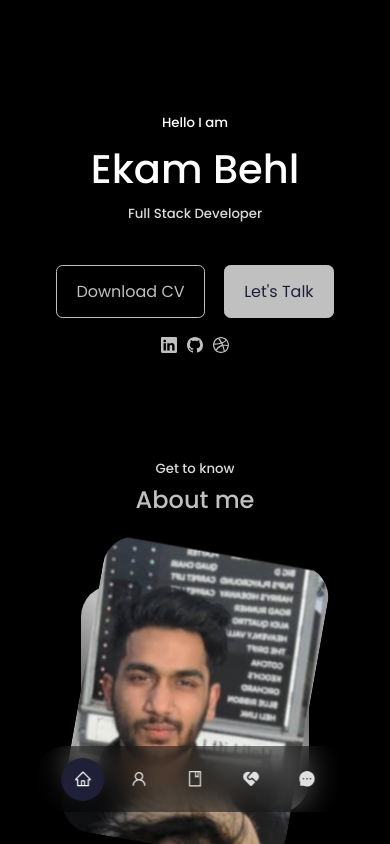
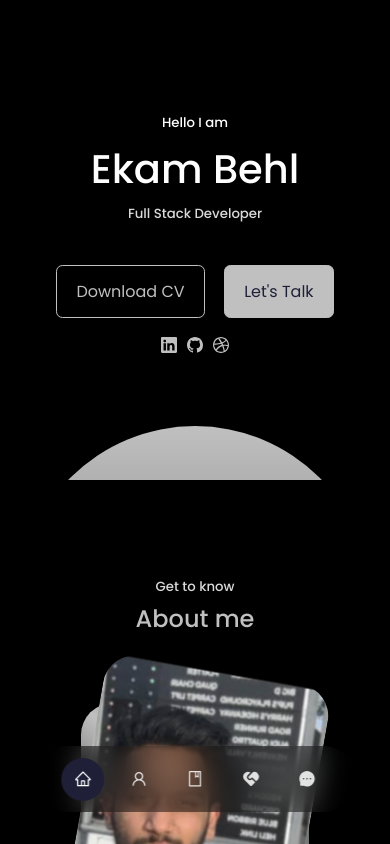
Before and after one commit to EkamBehl/My_Portfolio, a React (Create React App) app: page / in a window 390 px wide. Shown: the top 844 px of the page. Built offline with nearby package versions, Linux system fonts and the light colour scheme.

Commit message:
Update Header.css

```diff
--- a/src/components/header/Header.css
+++ b/src/components/header/Header.css
@@ -44,7 +44,7 @@ header{
 }
 @media screen and (max-width: 1024px) {
     header{
-        height:auto;
+        height:30rem;
     }
 
 }
```
